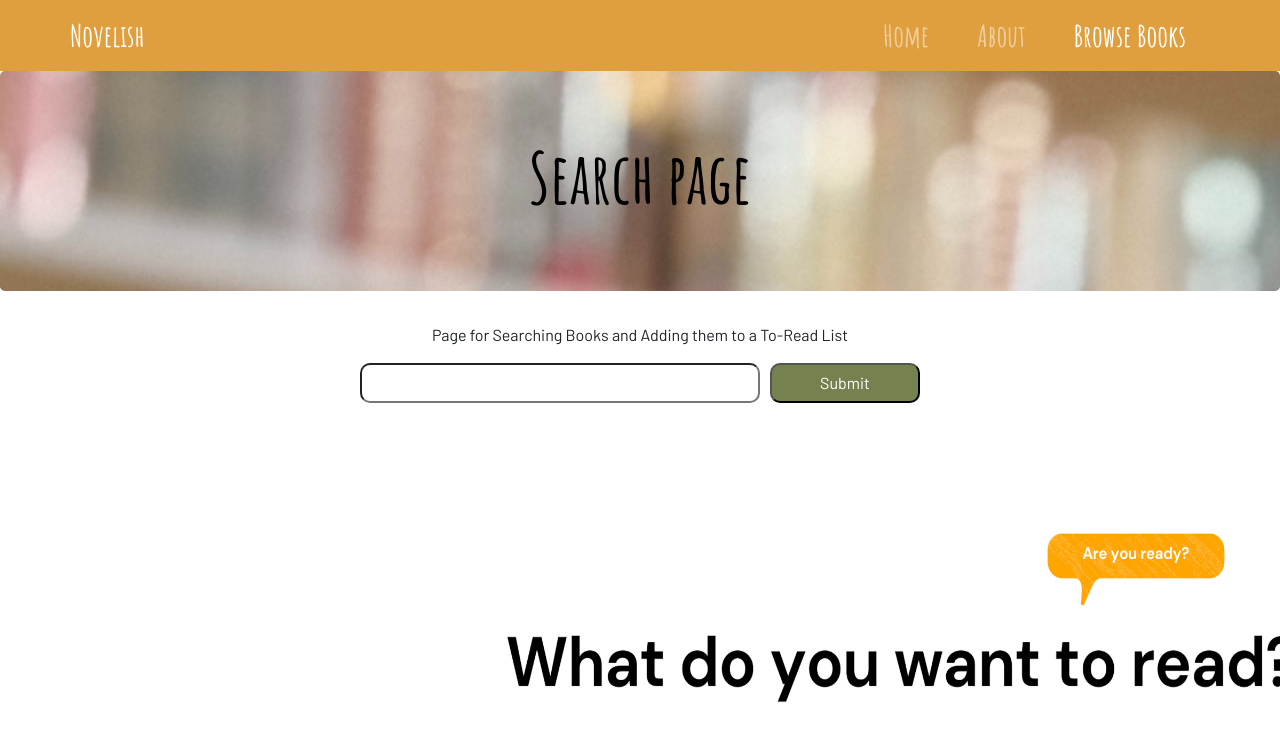
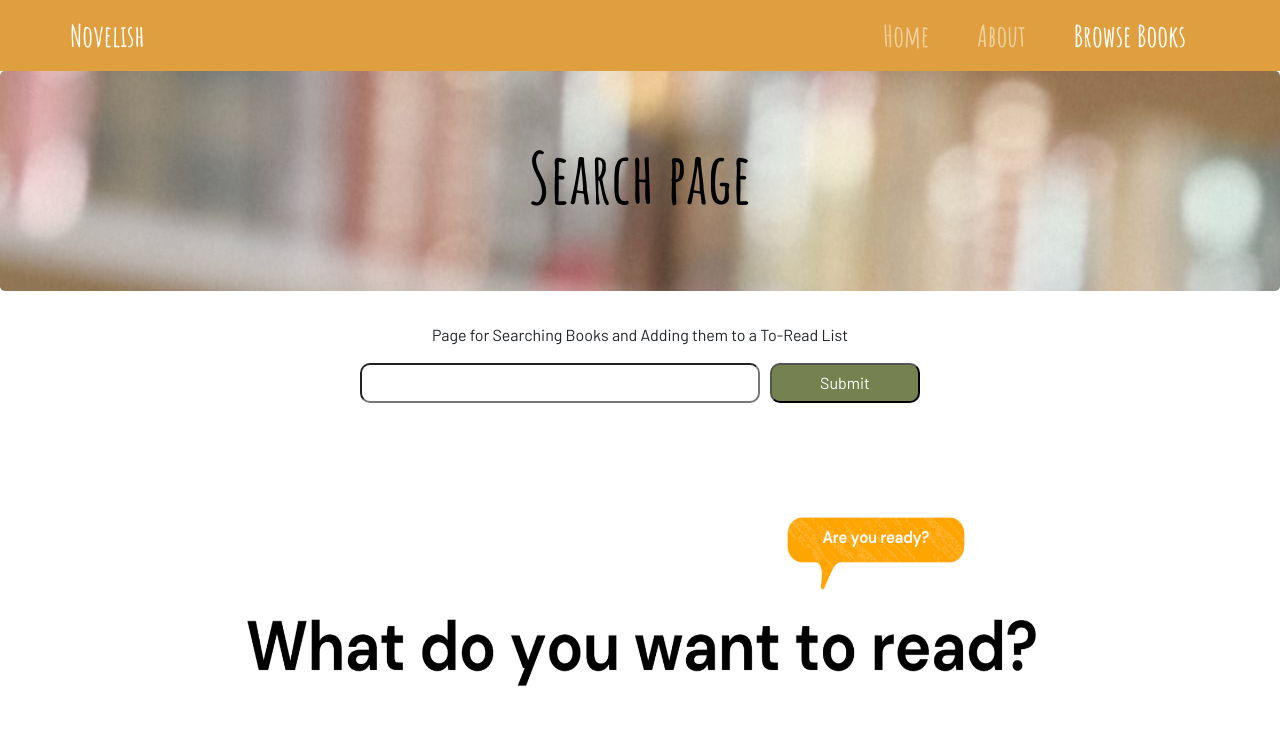
Before and after one commit to anuya-karnik/Novelish, a React (Create React App) app in the folder novelish/: page /search in a window 1280 px wide. Shown: the top 740 px of the page. Built offline with nearby package versions, Linux system fonts and the light colour scheme.

Commit message:
changed index.css

```diff
--- a/novelish/src/index.css
+++ b/novelish/src/index.css
@@ -199,9 +199,11 @@ p,li{
 }
 
 .searchimage{
+    display: flex;
+    justify-content: center;
     width: 800px;
     height: 200px;
-    margin-left: 500px;
+    margin: 0 auto;
     margin-top: 100px;
 }
 
```
